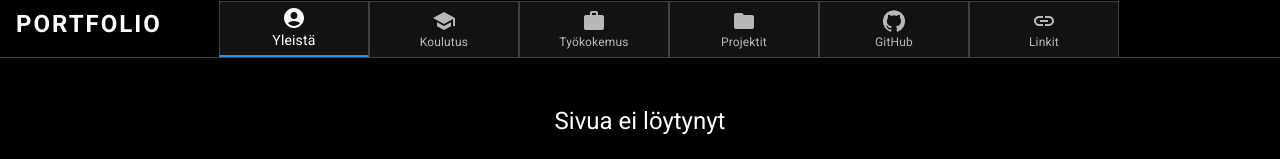
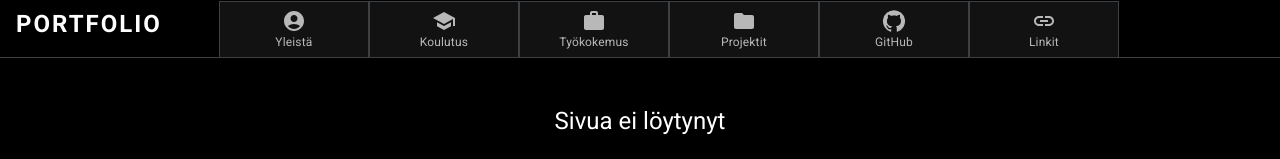
Before and after one commit to JeztC/jeztc.github.io, a React (Create React App) app: page /about in a window 1280 px wide. Shown: the top 159 px of the page. Built offline with nearby package versions, Linux system fonts and the light colour scheme; some icons are missing.

Commit message:
feat: change about to /

```diff
--- a/src/components/Header.tsx
+++ b/src/components/Header.tsx
@@ -103,13 +103,13 @@ const StyledDrawer = styled('div')`
 `;
 
 const Header = () => {
-    const [, setValue] = React.useState<string>('about')
+    const [, setValue] = React.useState<string>('/')
     const [languageMenuAnchor, setLanguageMenuAnchor] = React.useState<null | HTMLElement>(null);
     const { t } = useTranslation();
     const location = useLocation()
     const theme = useTheme();
     const isMobile = useMediaQuery(theme.breakpoints.down('sm'));
-    const tabOpened = !location || location.pathname === '/' ? 'about' : location.pathname.slice(1);
+    const tabOpened = location?.pathname?.slice(1) || '/';
     const [isDrawerOpen, setIsDrawerOpen] = React.useState(false);
 
     const handleDrawerOpen = () => {
@@ -139,7 +139,7 @@ const Header = () => {
 
     return (
         <HeaderWrapper>
-            {!isMobile && <StyledHeader to="/about">Portfolio</StyledHeader>}
+            {!isMobile && <StyledHeader to="/">Portfolio</StyledHeader>}
             {isMobile ?
                 <>
                     <IconButton onClick={handleDrawerOpen} style={{ marginRight: '10px' }}>
@@ -153,7 +153,7 @@ const Header = () => {
                         <StyledDrawer>
                             <div style={{ width: '100%', display: 'flex', justifyContent: 'center' }}>
                                 <List>
-                                    <ListItem component={Link} to="/about" onClick={handleDrawerClose}>
+                                    <ListItem component={Link} to="/" onClick={handleDrawerClose}>
                                         <ListItemIcon><AccountCircle /></ListItemIcon>
                                         <ListItemText primary={t('menu_about')} />
                                     </ListItem>
@@ -216,8 +216,8 @@ const Header = () => {
                         component={StyledLink}
                         to="/"
                         label={t('menu_about')}
-                        value="about"
-                        id='about'
+                        value="/"
+                        id='/'
                         icon={<AccountCircle />}
                     />
                     <BottomNavigationAction
```
